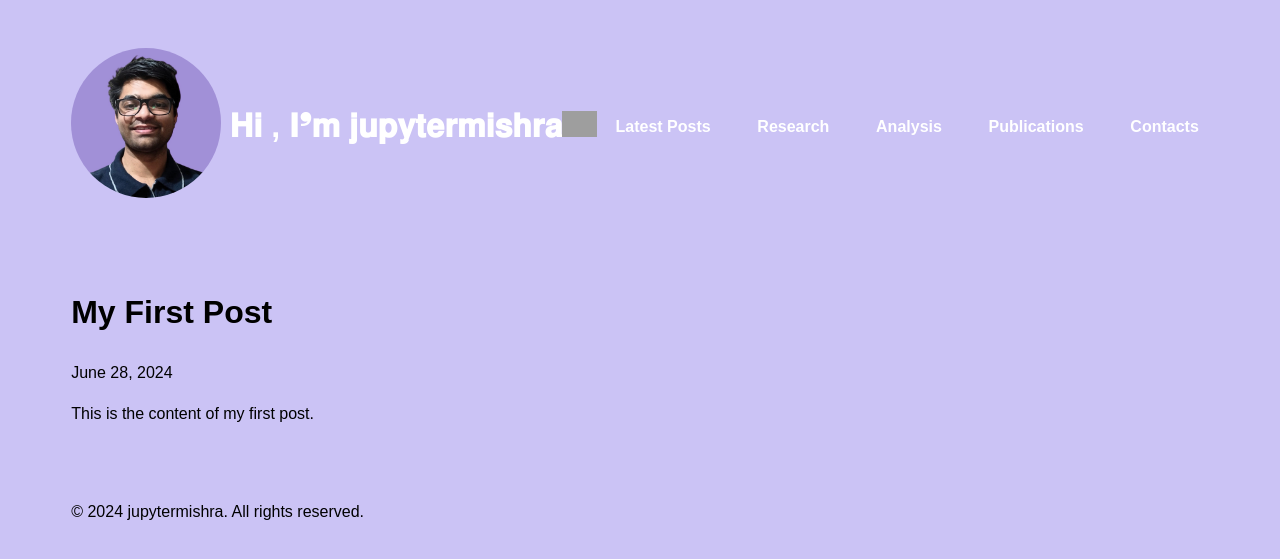
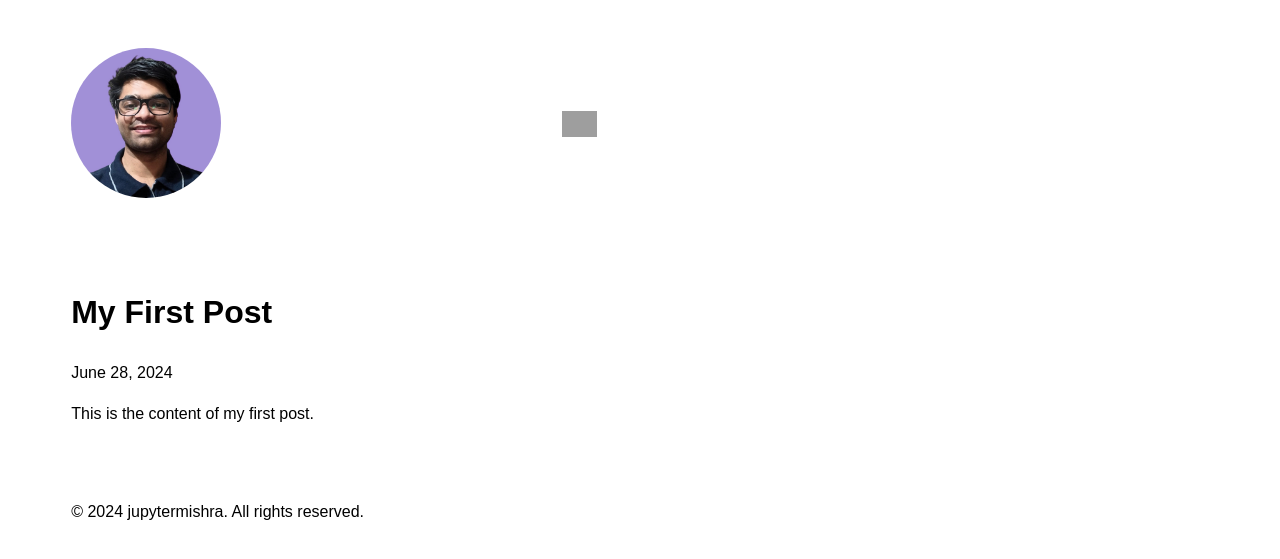
Before and after one commit to jupytermishra/jupytermishra.github.io, a Jekyll site: the page built from _posts/2024-06-28-my-first-post.md, in a window 1280 px wide. Shown: the top 559 px of the page. Built offline with Jekyll 4.4.1, drawn with Linux system fonts in a browser that asks for light colours; grey boxes are pictures that could not be loaded.

Commit message:
Update style.css

```diff
--- a/assets/css/style.css
+++ b/assets/css/style.css
@@ -1,5 +1,5 @@
 body {
-  background-color:  #cbc3f5;
+  background-color:  #FFFFFF;
   font-family: Arial, sans-serif;
   line-height: 1.6;
 }
@@ -11,7 +11,7 @@ body {
   padding: 20px;
 }
 .main-header {
-  background: #cbc3f5;
+  background: #FFFFFF;
   color: #fff;
   padding: 20px 0;
 }
```
